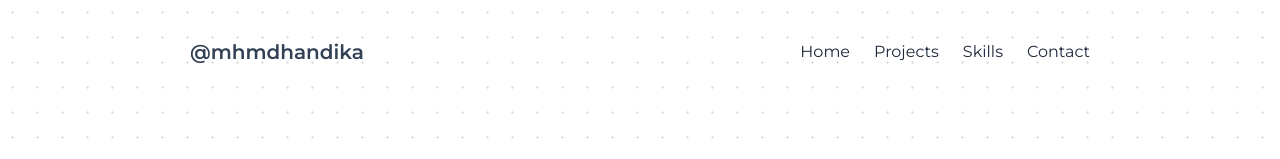
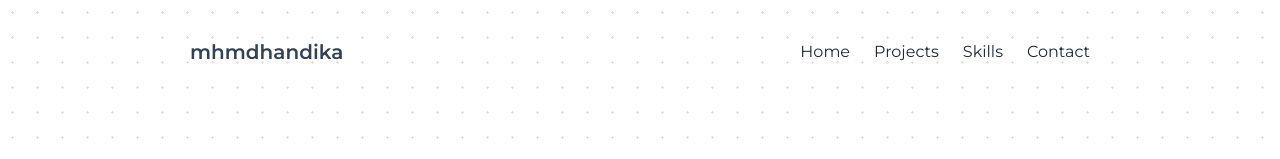
Before and after one commit to mhmmdhandika/handikas-portfolio, a React (Create React App) app: page / in a window 1280 px wide. Shown: the top 159 px of the page. Built offline with nearby package versions, Linux system fonts and the light colour scheme.

Commit message:
Fixed name in Navbar

```diff
--- a/src/Navbar.js
+++ b/src/Navbar.js
@@ -25,7 +25,7 @@ export default function Navbar() {
   return (
     <nav className='fixed top-0 w-full transition duration-500' ref={navBar}>
       <div className='child-section py-6 relative flex justify-between items-center max-w-default mx-auto'>
-        <h1 className='text-xl text-secondary-light font-semibold'>@mhmdhandika</h1>
+        <h1 className='text-xl text-secondary-light font-semibold'>mhmdhandika</h1>
         <button id='hamburger' className='block md:hidden' ref={hamburger} onClick={handleHamburger}>
           <span className='hamburger-line transition duration-300 ease-in-out'></span>
           <span className='hamburger-line transition duration-300 ease-in-out'></span>
```
